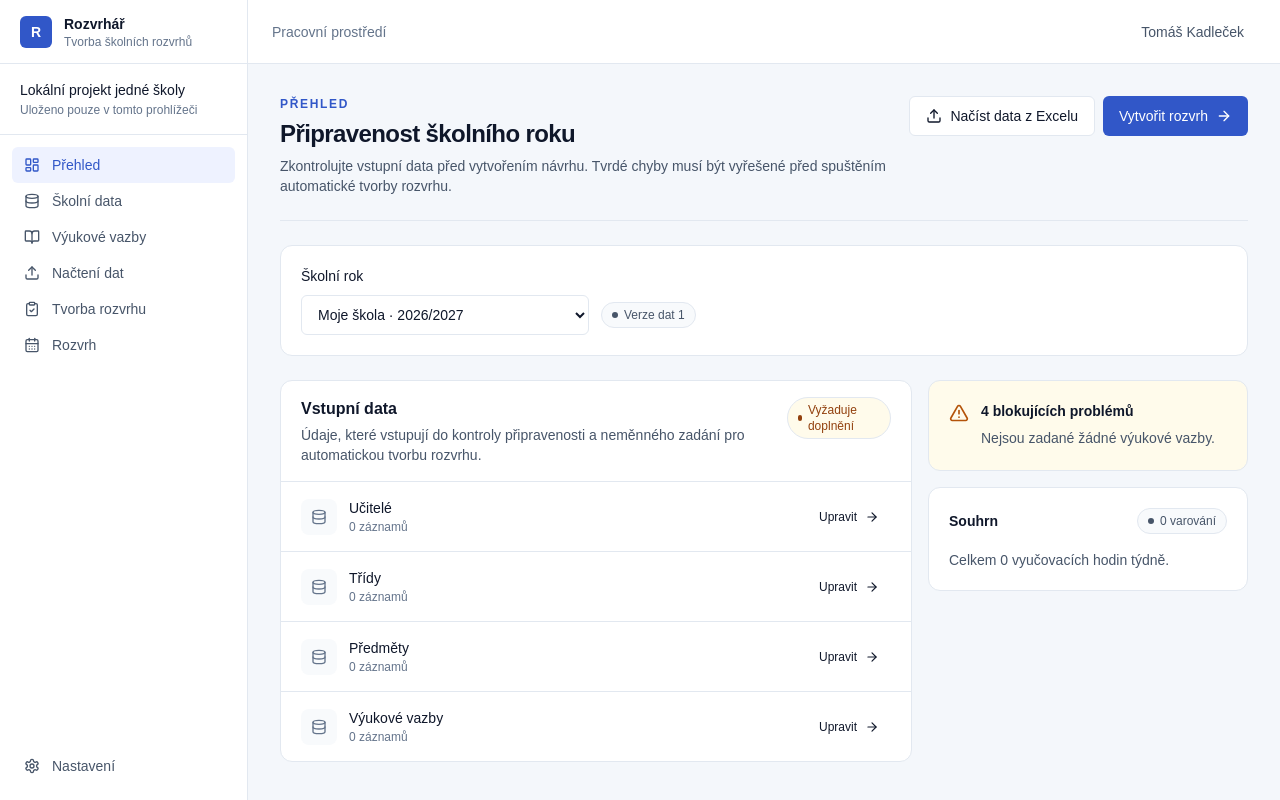
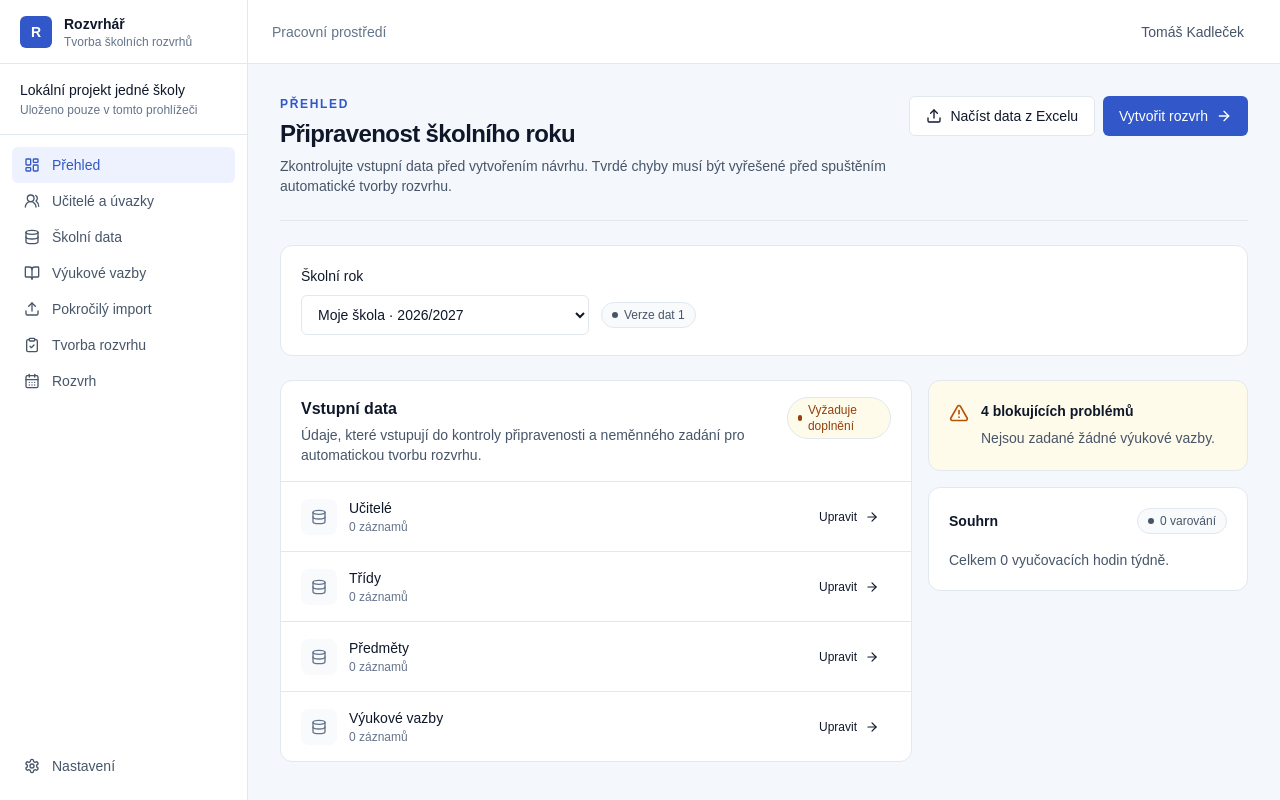
Before and after one commit to KadlecekTomas/timetable, a Next.js app in the folder apps/web/: page / in a window 1280 px wide. Built offline with nearby package versions, Linux system fonts and the light colour scheme.

Commit message:
feat(staffing): make teacher setup the first navigation step

```diff
--- a/apps/web/components/app-shell.tsx
+++ b/apps/web/components/app-shell.tsx
@@ -8,6 +8,7 @@ import {
   LayoutDashboard,
   Settings,
   Upload,
+  UsersRound,
 } from "lucide-react";
 import Link from "next/link";
 import { usePathname, useSearchParams } from "next/navigation";
@@ -18,9 +19,10 @@ import { cn } from "@/lib/utils";
 
 const navigation = [
   { label: "Přehled", icon: LayoutDashboard, href: "/" },
+  { label: "Učitelé a úvazky", icon: UsersRound, href: "/staffing" },
   { label: "Školní data", icon: Database, href: "/data" },
   { label: "Výukové vazby", icon: BookOpen, href: "/data?section=assignments" },
-  { label: "Načtení dat", icon: Upload, href: "/import" },
+  { label: "Pokročilý import", icon: Upload, href: "/import" },
   { label: "Tvorba rozvrhu", icon: ClipboardCheck, href: "/generate" },
   { label: "Rozvrh", icon: CalendarDays, href: "/timetable" },
 ];
```
